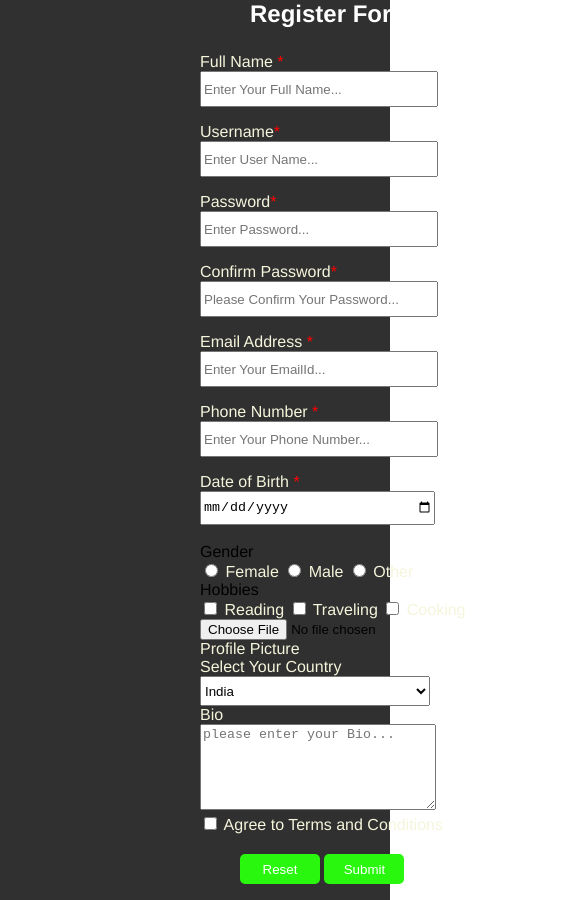
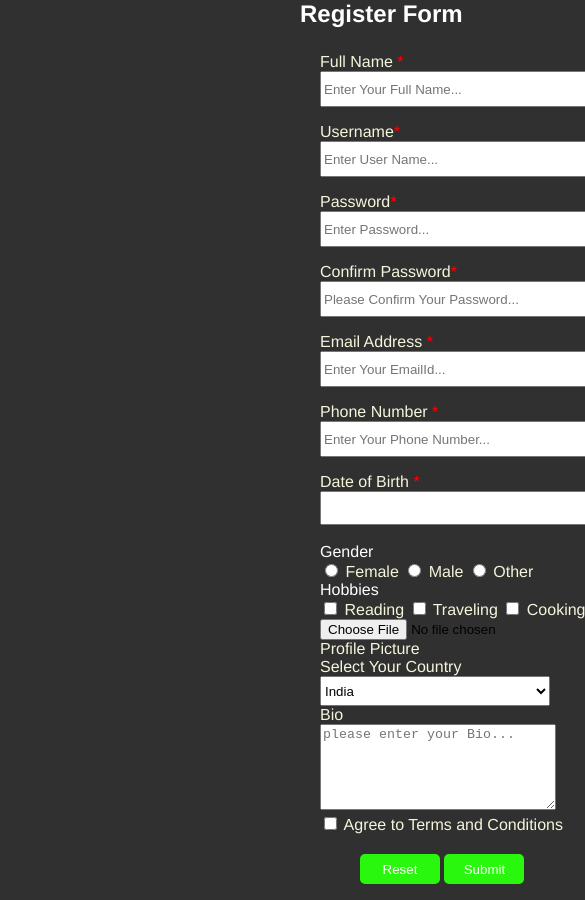
Before and after one commit to Venkateshjakkam/Training-Session-2, a plain HTML site: page registration.html in a window 390 px wide. Shown: the top 900 px of the page, 585 px wide, since content can reach past the window. Drawn offline with Linux system fonts and the light colour scheme.

Commit message:
changes-in-responsive

```diff
--- a/styles.css
+++ b/styles.css
@@ -88,19 +88,20 @@ span{
 @media  (max-width: 600px) {
 .flexdiv{
 	min-height: 900px;
+	min-width: 900px;
 	background-color: rgb(49, 48, 48);
-
 }
 .container{
 	display: none;
 }
 .main{
 	grid-template-columns: 40%;
+	margin-left: 320px;
 }
 h2{
 	display: inline;
 	color: white;
-	margin-left: 250px;
+	margin-left: 300px;
 }
 label{
 	color: beige;
@@ -111,4 +112,18 @@ bottom:px;
 left: 40px;
 padding-top: 40px;
 }
+input[type="text"],
+input[type="password"],
+input[type="date"],
+input[type="email"],
+input[type="tel"]{
+	width: 300px;
+	color: white;
 }
+p{
+	color: white;
+}
+.bio {
+	width: 300px;
+}
+}
```
